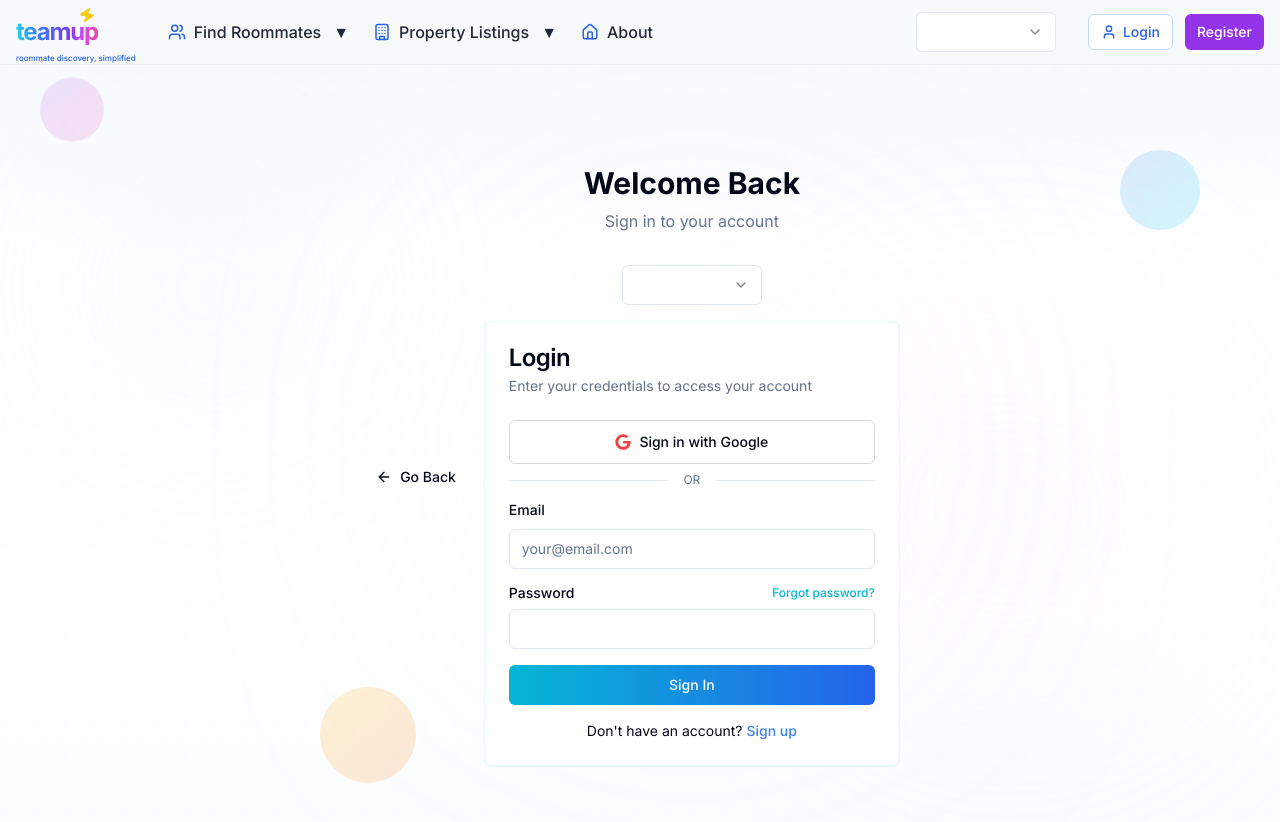
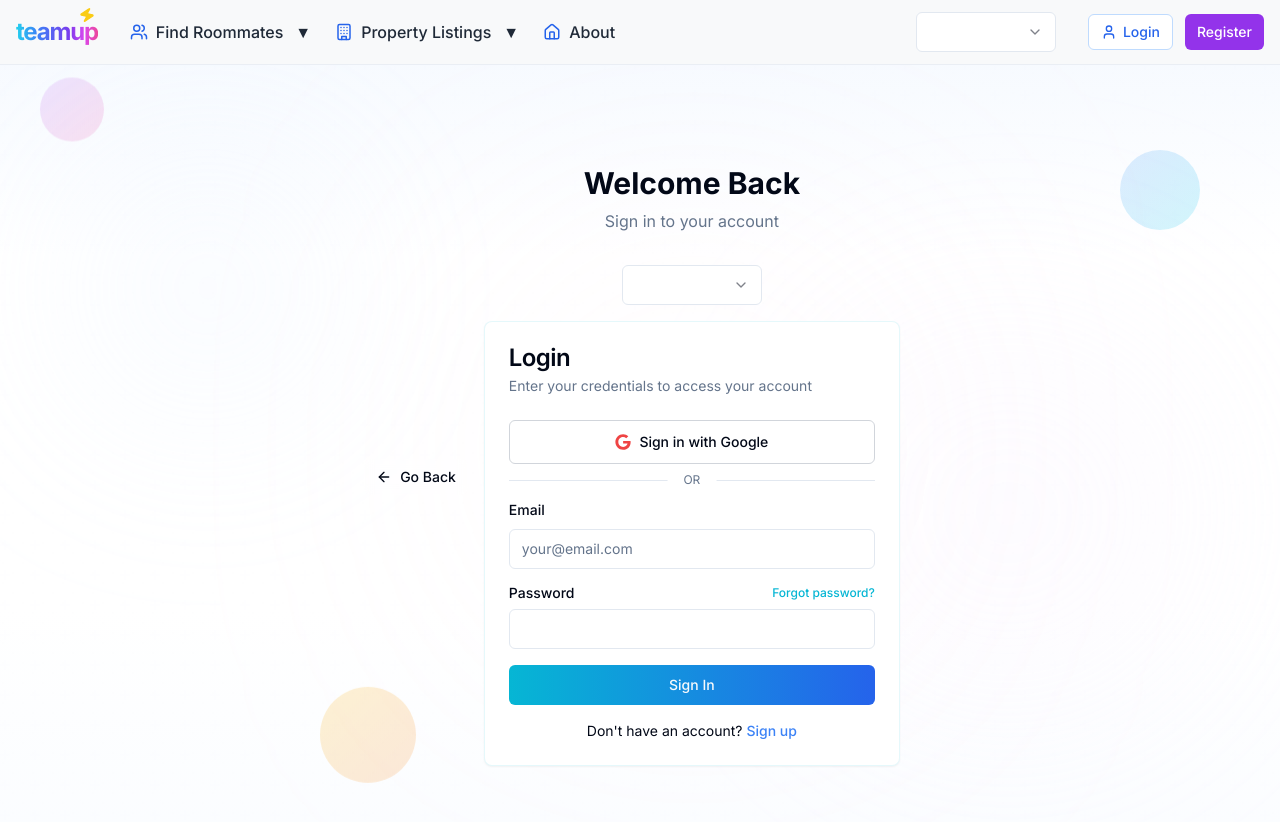
Before and after one commit to skh43/team-up-harmony, a React (Vite) app: page /login in a window 1280 px wide. Shown: the top 822 px of the page. Built offline with nearby package versions, Linux system fonts and the light colour scheme.

Commit message:
Remove tagline from logo
Removes the tagline from the ModernLogo component.

```diff
--- a/src/components/ModernLogo.tsx
+++ b/src/components/ModernLogo.tsx
@@ -104,16 +104,7 @@ const ModernLogo: React.FC<ModernLogoProps> = ({
             </span>
           </div>
 
-          {/* Tagline - updated to be on a single line and match logo width */}
-          {showTagline && (
-            <div className={cn(
-              "text-center text-blue-600 font-medium mt-1 mx-auto whitespace-nowrap overflow-hidden",
-              taglineSizes[size],
-              taglineWidths[size]
-            )}>
-              roommate discovery, simplified
-            </div>
-          )}
+          {/* Removed tagline section */}
         </div>
       ) : (
         <div className={cn(
--- a/src/components/Navbar.tsx
+++ b/src/components/Navbar.tsx
@@ -54,7 +54,7 @@ const Navbar = () => {
       <div className="container mx-auto flex h-16 items-center justify-between px-4">
         <div className="flex items-center space-x-8">
           <Link to="/" className="flex items-center">
-            <ModernLogo size="medium" variant="default" showTagline={true} />
+            <ModernLogo size="medium" variant="default" />
           </Link>
 
           <div className="hidden md:flex space-x-6">
--- a/src/pages/Index.tsx
+++ b/src/pages/Index.tsx
@@ -152,7 +152,7 @@ const Index = () => {
                 animate={{ opacity: 1, y: 0 }}
                 transition={{ duration: 0.6 }}
               >
-                <ModernLogo size="giant" variant="default" className="w-96 mb-6" showTagline={true} />
+                <ModernLogo size="giant" variant="default" className="w-96 mb-6" />
               </motion.div>
             </div>
           </div>
```
